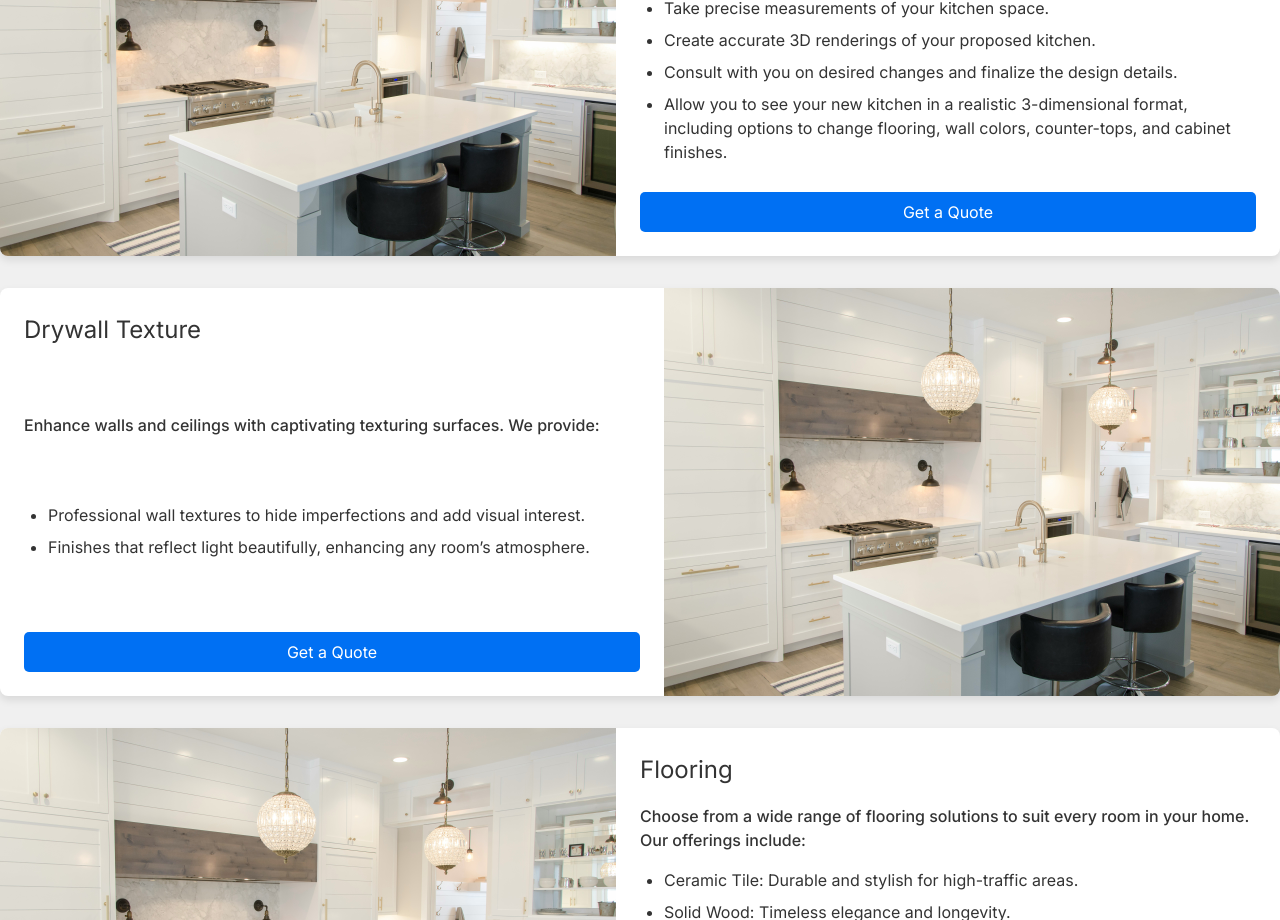
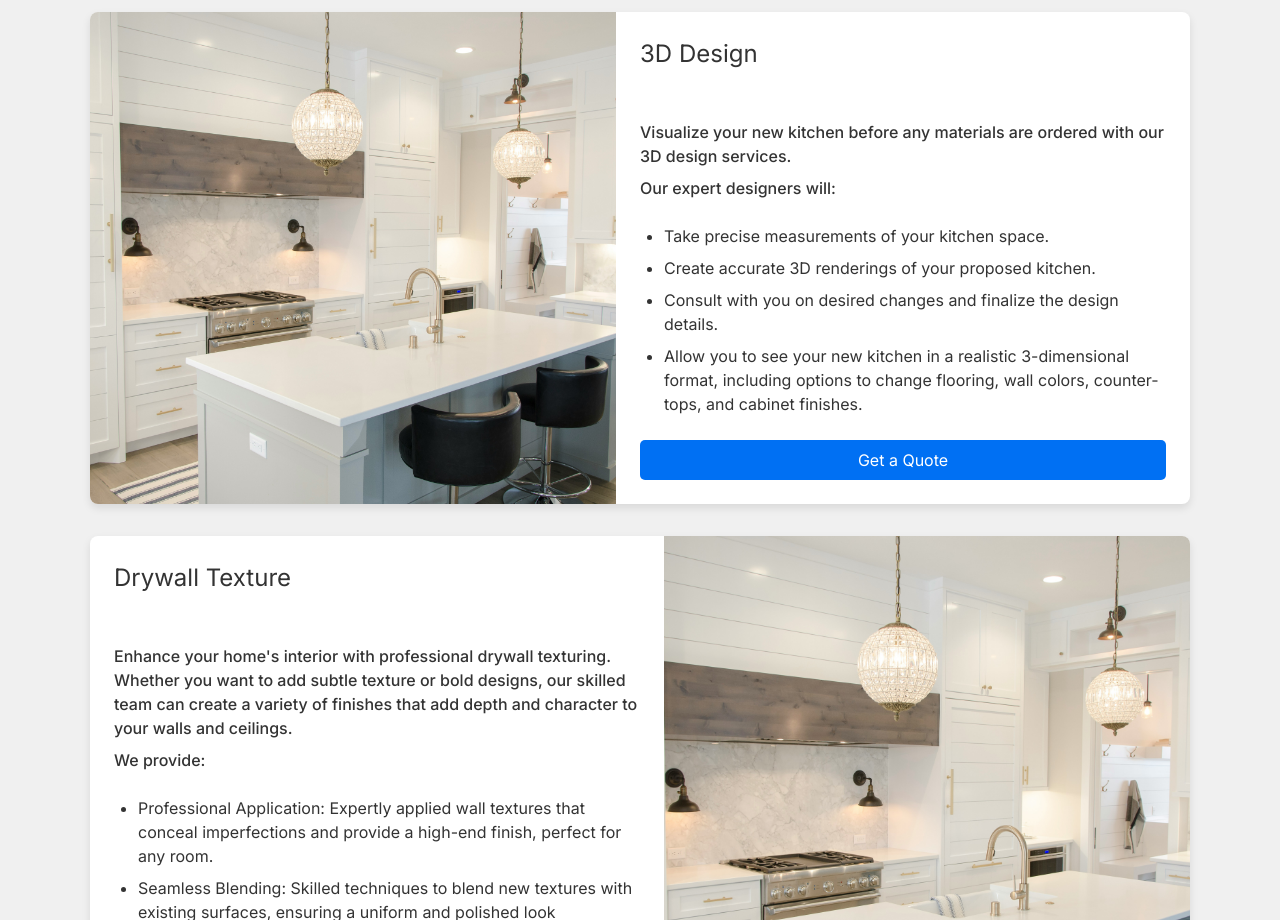
Before and after one commit to LRodriguez92/the-home-design-center, a Next.js app: page /services in a window 1280 px wide. Shown: the part 1880-2800 px from the top of the page. Built offline with nearby package versions, Linux system fonts and the light colour scheme.

Commit message:
services page layout and details added

```diff
--- a/src/components/ServiceItem.tsx
+++ b/src/components/ServiceItem.tsx
@@ -5,7 +5,7 @@ import styles from '../styles/ServiceItem.module.css';
 
 interface ServiceItemProps {
   title: string;
-  summary: string;
+  summary: string[];
   description: string[];
   image: string;
   ctaText: string;
@@ -23,7 +23,11 @@ const ServiceItem: React.FC<ServiceItemProps> = ({ title, summary, description,
       </div>
       <div className={styles.contentWrapper}>
         <h3 className={styles.title}>{title}</h3>
-        <p className={styles.summary}>{summary}</p>
+        <div className={styles.summary}>
+          {summary.map((line, index) => (
+            <p key={index}>{line}</p>
+          ))}
+        </div>
         <ul className={styles.descriptionList}>
           {description.map((item, index) => (
             <li key={index} className={styles.descriptionItem}>{item}</li>
--- a/src/components/ServicesPreview.tsx
+++ b/src/components/ServicesPreview.tsx
@@ -1,6 +1,6 @@
 import React from 'react';
 import ServicePreviewCard from './ServicePreviewCard';
-import styles from '../styles/Services.module.css';
+import styles from '../styles/ServicesPreview.module.css';
 
 const services = [
   {
--- a/src/pages/services.tsx
+++ b/src/pages/services.tsx
@@ -1,11 +1,15 @@
 import Hero from "../components/Hero";
 import ServiceItem from "../components/ServiceItem";
+import styles from "../styles/ServicesPage.module.css";
 
 export default function ServicesPage() {
     const services = [
         {
             title: "Kitchen Remodel",
-            summary: "Transform your kitchen into a functional and stylish space. Our kitchen remodeling services include:",
+            summary: [
+                "Transform your kitchen into a functional and stylish space.",
+                "Our kitchen remodeling services include:"
+            ],
             description: [
                 "Wall and Base Cabinets: Custom-designed to maximize storage and aesthetic appeal.",
                 "Kitchen Islands: Create a central hub for cooking and socializing.",
@@ -20,8 +24,11 @@ export default function ServicesPage() {
         },
         {
             title: "Bath Remodel",
-            summary: "Elevate your bathroom’s functionality and style with our remodeling services. Whether adding a new shower or updating fixtures, we focus on creating a luxurious and practical space. Here’s how we differentiate between remodels and renovations:",
-            description: [,
+            summary: [
+                "Elevate your bathroom’s functionality and style with our remodeling services. Whether adding a new shower or updating fixtures, we focus on creating a luxurious and practical space.",
+                "Here’s how we differentiate between remodels and renovations:"
+            ],
+            description: [
                 "High-quality materials and fixtures.",
                 "Functional and beautiful designs tailored to your needs.",
                 "Water-saving solutions for eco-friendly living.",
@@ -33,7 +40,10 @@ export default function ServicesPage() {
         },
         {
             title: "3D Design",
-            summary: "Visualize your new kitchen before any materials are ordered with our 3D design services. Our expert designers will:",
+            summary: [
+                "Visualize your new kitchen before any materials are ordered with our 3D design services.",
+                "Our expert designers will:"
+            ],
             description: [
                 "Take precise measurements of your kitchen space.",
                 "Create accurate 3D renderings of your proposed kitchen.",
@@ -46,10 +56,14 @@ export default function ServicesPage() {
         },
         {
             title: "Drywall Texture",
-            summary: "Enhance walls and ceilings with captivating texturing surfaces. We provide:",
+            summary: [
+                "Enhance your home's interior with professional drywall texturing. Whether you want to add subtle texture or bold designs, our skilled team can create a variety of finishes that add depth and character to your walls and ceilings.",
+                "We provide:"
+            ],
             description: [
-                "Professional wall textures to hide imperfections and add visual interest.",
-                "Finishes that reflect light beautifully, enhancing any room’s atmosphere."
+                "Professional Application: Expertly applied wall textures that conceal imperfections and provide a high-end finish, perfect for any room.",
+                "Seamless Blending: Skilled techniques to blend new textures with existing surfaces, ensuring a uniform and polished look throughout your space.",
+                "Enhancing Atmosphere: Textures designed to play with light and shadow, adding depth and character to your walls and ceilings."
             ],
             image: "/images/kitchen-hero.jpg",
             ctaText: "Get a Quote",
@@ -57,7 +71,10 @@ export default function ServicesPage() {
         },
         {
             title: "Flooring",
-            summary: "Choose from a wide range of flooring solutions to suit every room in your home. Our offerings include:",
+            summary: [
+                "Choose from a wide range of flooring solutions to suit every room in your home.",
+                "Our offerings include:"
+            ],
             description: [
                 "Ceramic Tile: Durable and stylish for high-traffic areas.",
                 "Solid Wood: Timeless elegance and longevity.",
@@ -72,11 +89,14 @@ export default function ServicesPage() {
         },
         {
             title: "Wall Removal",
-            summary: "Open up your living spaces by removing unnecessary walls. Our services include:",
+            summary: [
+                "Transform your living spaces by removing unnecessary walls to create an open-concept design that suits modern lifestyles. Our expert team ensures that every wall removal project is done with precision and care.",
+                "Our services include:"
+            ],
             description: [
-                "Professional assessment to ensure structural integrity.",
-                "Creating an open concept layout for a modern living space.",
-                "Ensure proper framing to maintain your home’s safety and stability."
+                "Load-Bearing Wall Expertise: Safe and efficient removal of load-bearing walls with appropriate structural reinforcements to maintain the integrity of your home.",
+                "Design Consultation: Collaborative planning with our design experts to maximize the potential of your newly opened space, ensuring it meets both your aesthetic and functional needs.",
+                "Debris Management: Careful demolition and removal of debris to minimize disruption to your living space during the wall removal process."
             ],
             image: "/images/kitchen-hero.jpg",
             ctaText: "Get a Quote",
@@ -84,11 +104,14 @@ export default function ServicesPage() {
         },
         {
             title: "Painting",
-            summary: "Enhance the beauty and ambiance of your home with our comprehensive interior painting services. Whether you're looking to refresh a single room or transform your entire home, our experienced painters provide meticulous craftsmanship and attention to detail, ensuring a stunning and lasting finish.",
+            summary: [
+                "Enhance the beauty and ambiance of your home with our comprehensive interior painting services. Whether you're looking to refresh a single room or transform your entire home, our experienced painters provide meticulous craftsmanship and attention to detail, ensuring a stunning and lasting finish."
+            ],
             description: [
-                "Surface Preparation: Thorough cleaning, sanding, and priming to ensure a smooth and durable finish.",
-                "Painting: Application of high-quality paint in your chosen color and finish.",
-                "Hardware Installation: Reinstalling or updating hardware for a complete transformation.",
+                "Surface Preparation: Detailed cleaning, sanding, patching, and priming to create a flawless base for your paint job, ensuring longevity and a pristine appearance.",
+                "Painting: Application of high-quality, eco-friendly paint in your selected color and finish, delivering rich, vibrant results that last.",
+                "Hardware Installation: Reinstalling or updating hardware such as door handles, hinges, and light switch covers to complete the transformation.",
+                "Trim and Molding: Precision painting of baseboards, crown molding, and other trim to enhance architectural details with crisp, clean lines."
             ],
             image: "/images/kitchen-hero.jpg",
             ctaText: "Get a Quote",
@@ -96,7 +119,9 @@ export default function ServicesPage() {
         },
         {
             title: "Expertise",
-            summary: "Our team is committed to delivering high-quality results and exceptional customer satisfaction throughout every phase of your project. From initial planning to final inspection, we ensure superior craftsmanship and attention to detail.",
+            summary: [
+                "Our team is committed to delivering high-quality results and exceptional customer satisfaction throughout every phase of your project. From initial planning to final inspection, we ensure superior craftsmanship and attention to detail."
+            ],
             description: [
                 "Design-Build: Collaborative planning with detailed proposals and custom solutions tailored to your needs.",
                 "Scheduling: Flexible timelines with clear milestones to track progress and ensure timely completion.",
@@ -114,6 +139,7 @@ export default function ServicesPage() {
         }
     ];
 
+
     return (
         <div>
             <Hero
@@ -125,7 +151,7 @@ export default function ServicesPage() {
                 secondaryCtaHref="/projects"
                 image="/images/kitchen-hero.jpg"
             />
-            <div className="services-list">
+            <div className={`services-list ${styles.servicesList}`}>
                 {services.map((service, index) => (
                     <ServiceItem
                         key={index}
--- a/src/styles/ServiceItem.module.css
+++ b/src/styles/ServiceItem.module.css
@@ -1,19 +1,25 @@
 .serviceItem {
     display: flex;
-    margin-bottom: 2rem;
+    margin: 2rem 90px;
     border-radius: 8px;
     overflow: hidden;
     background-color: #fff;
     box-shadow: 0 4px 8px rgba(0, 0, 0, 0.1);
+    align-items: stretch;
+    /* Ensure content and images align properly */
 }
 
 .imageWrapper {
     flex: 1;
+    position: relative;
 }
 
 .image {
     width: 100%;
-    height: auto;
+    height: 100%;
+    /* Ensure image takes full height of its container */
+    object-fit: cover;
+    /* Ensures the image covers the entire space without stretching */
 }
 
 .contentWrapper {
@@ -26,12 +32,17 @@
 
 .title {
     font-size: 1.5rem;
-    margin-bottom: 1rem;
+    margin-bottom: 3rem;
 }
 
 .summary {
     margin-bottom: 1rem;
     font-weight: 500;
+}
+
+.summary p {
+    margin: 0 0 0.5rem 0;
+    /* Adjust margins as needed */
 }
 
 .descriptionList {
@@ -51,6 +62,8 @@
     border-radius: 5px;
     text-align: center;
     text-decoration: none;
+    margin-top: auto;
+    /* Ensure button is aligned at the bottom */
 }
 
 .ctaButton:hover {
@@ -70,10 +83,19 @@
 @media (max-width: 768px) {
     .serviceItem {
         flex-direction: column;
+        margin: 1rem 20px;
+        /* Adjust margins for smaller screens */
     }
 
     .imageWrapper,
     .contentWrapper {
         width: 100%;
     }
+
+    .image {
+        height: auto;
+        /* Allow image to adjust height naturally on smaller screens */
+        object-fit: cover;
+        /* Ensure image covers the available space */
+    }
 }
--- /dev/null
+++ b/src/styles/ServicesPage.module.css
@@ -0,0 +1,4 @@
+.servicesList {
+    max-width: 1800px;
+    margin: 0 auto;
+}
```
Also changed, not shown: src/styles/ServicesPreview.module.css (renamed from src/styles/Services.module.css).
